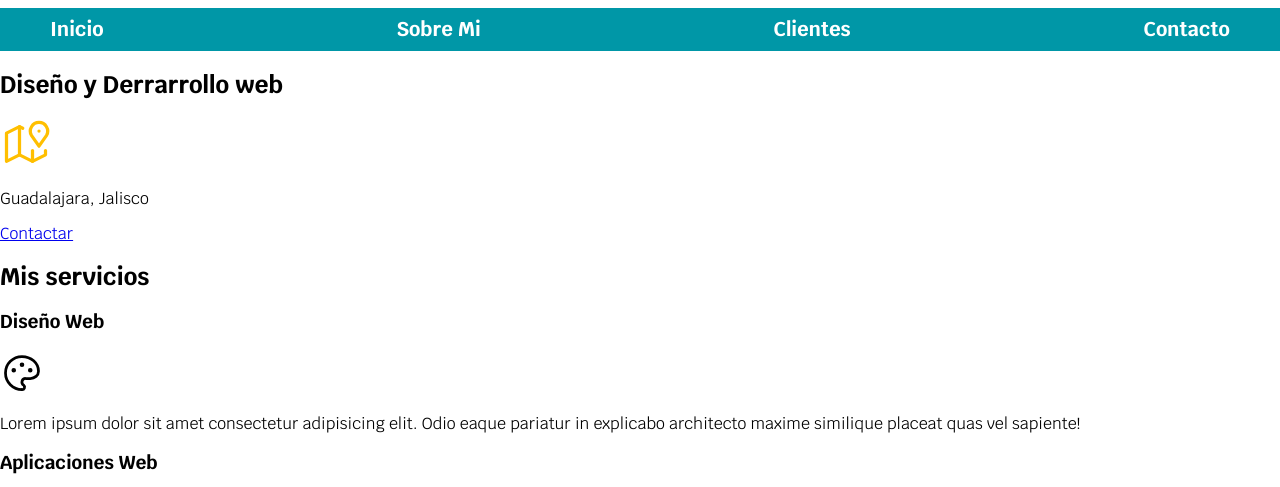
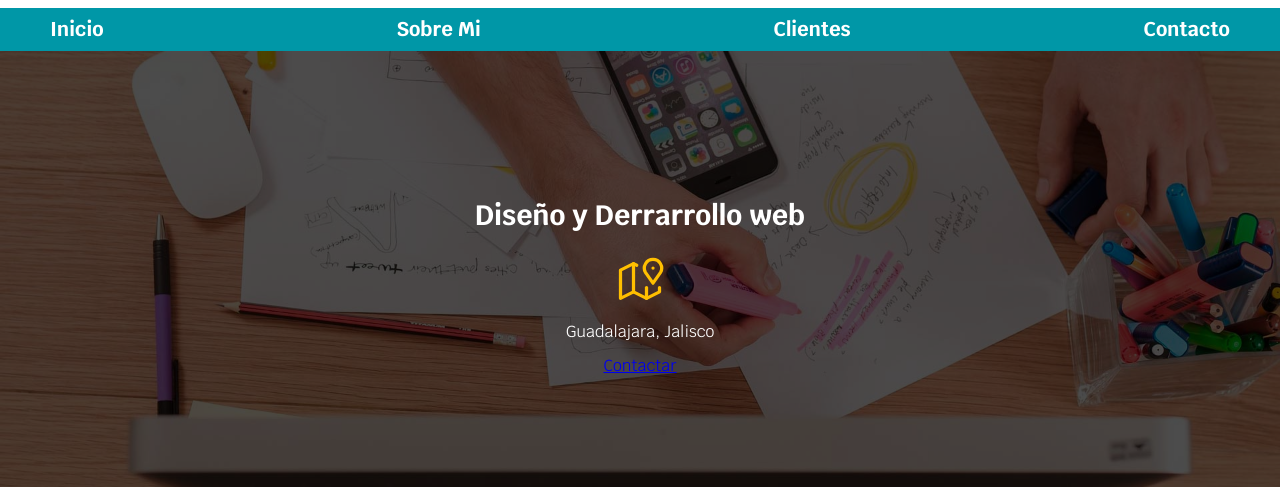
Before and after one commit to gioalexrr90/SitioFreelancer, a plain HTML site: page index.html in a window 1280 px wide. Shown: the part 87-574 px from the top of the page. Drawn offline with Linux system fonts and the light colour scheme.

Commit message:
Se configura la imagen de fondo (HERO)

```diff
--- a/css/style.css
+++ b/css/style.css
@@ -21,16 +21,33 @@ Se agregar varaibles
 */
 html {
     font-size: 62.5%;
+    /* Se aplica BoxModel, referencia https://www.paulirish.com/2012/box-sizing-border-box-ftw/ */
+    box-sizing: border-box;
 }
+
+*, *:before, *:after {
+    box-sizing: inherit;
+  }
 
 body {
     font-size: 16px;
     font-family: 'Krub', sans-serif;
 }
 
-.titulo {
+h1 {
+    font-size: 3.8rem; /* 3.8rem ahora equivalen a 38px */
+}
+
+h2 {
+    font-size: 2.8rem; /* 3.8rem ahora equivalen a 28px */
+}
+
+h3 {
+    font-size: 1.8rem; /* 3.8rem ahora equivalen a 18px */
+}
+
+h1, h2, h3 {
     text-align: center;
-    font-size: 3.8rem; /* 3.8rem ahora equivalen a 38px */
 }
 
 .titulo span {
@@ -73,3 +90,30 @@ body {
     background-color: var(--primario);
     color: var(--obscuro);
 }
+
+.hero {
+    background-image: url('/img/hero.jpg');
+    background-repeat: no-repeat; /* Permite que no se repita la imagen */
+    background-size: cover; /* Permite tomar todo el ancho de la pantalla de la imagen */
+    height: 45rem; /* Se aplican 450px de alto a la imagen */
+    position: relative; /* Para posicionar hero-content se agrega relative a la "clase padre" */
+}
+
+.hero-content {
+    position: absolute;
+    background-color: rgba(0, 0, 0, 0.7); /* Se agrega un efecto de tramsparencia en la imagen */
+    /* Se crea una especial de cuadrado de color negro dentro del contenido del hero */
+    width: 100%;
+    height: 100%;
+
+    /* Codigo usado para alinear el contenido del hero */
+    display: flex;
+    flex-direction: column;
+    align-items: center;
+    justify-content: center;
+}
+
+.hero-content h2,
+.hero-content p {
+    color: var(--blanco); /* Se agrega un color blanco al texto del contenido hero */
+}
--- a/index.html
+++ b/index.html
@@ -25,7 +25,8 @@
         </nav>
     </div>
 
-    <section>
+    <section class="hero">
+        <div class="hero-content">
             <h2>Diseño y Derrarrollo web</h2>
 
             <svg xmlns="http://www.w3.org/2000/svg" class="icon icon-tabler icon-tabler-map-2" width="52" height="52" viewBox="0 0 24 24" stroke-width="1.5" stroke="#ffbf00" fill="none" stroke-linecap="round" stroke-linejoin="round">
@@ -40,6 +41,7 @@
             <p>Guadalajara, Jalisco</p>
 
             <a href="#">Contactar</a>
+        </div>
     </section>
 
     <main>
```
Lines whose indentation alone changed are shown as unchanged.
